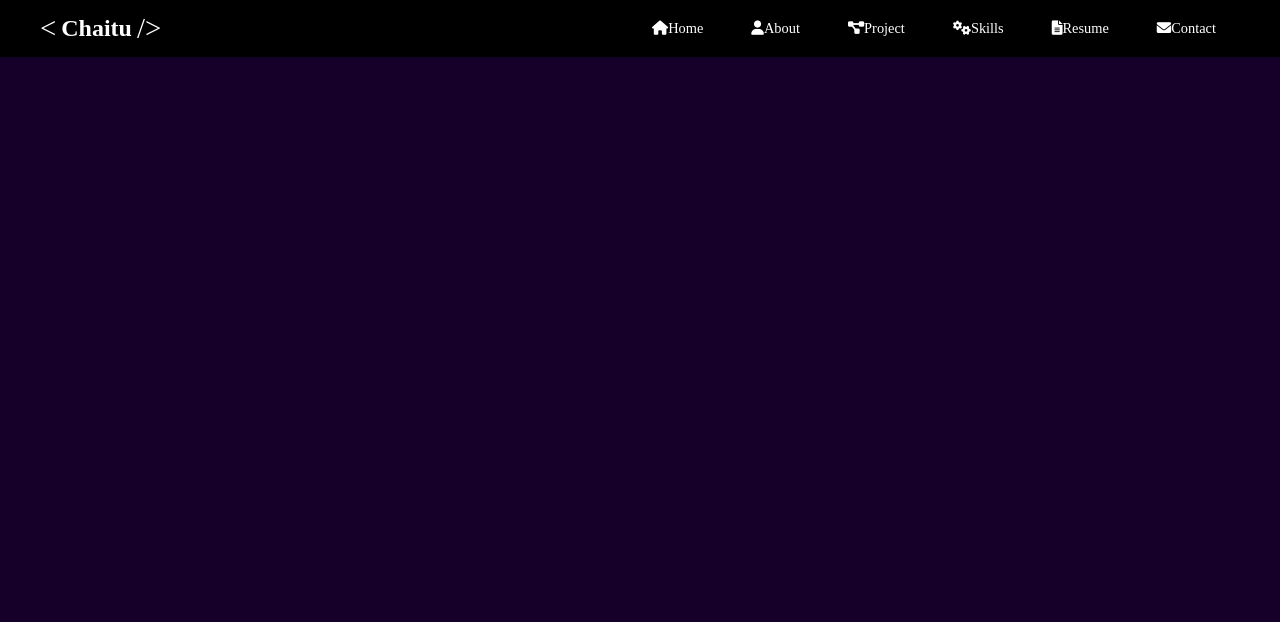
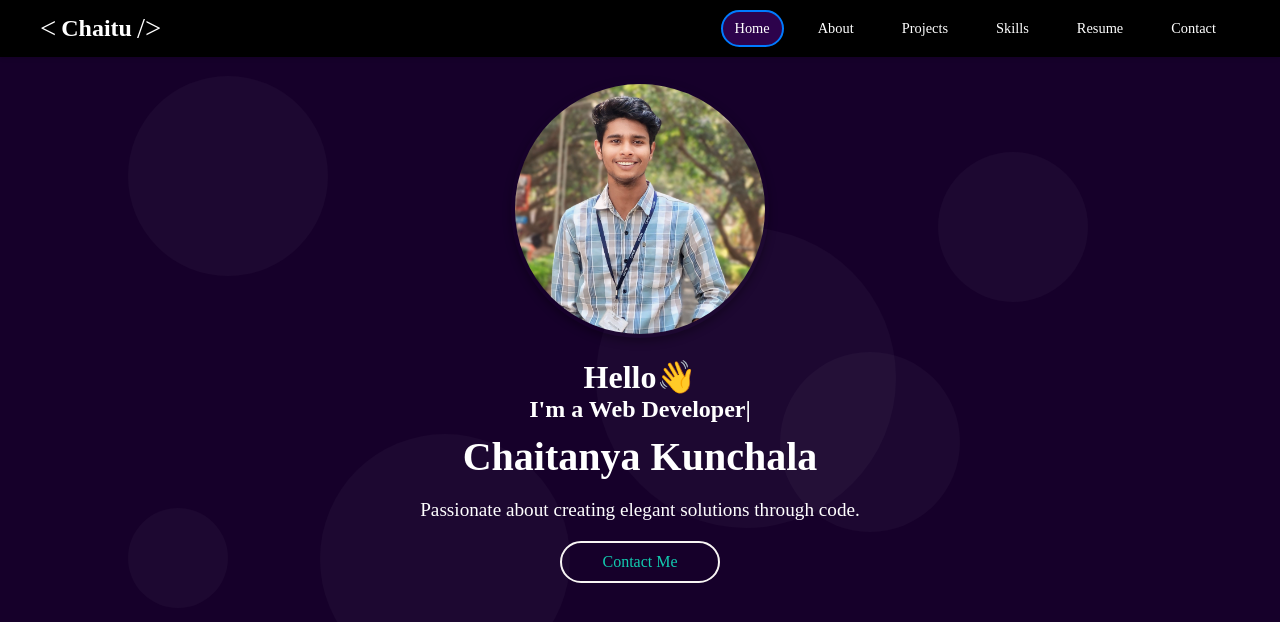
Before and after one commit to Chaitanyakunchala/ANGULAR-PORTFOLIO, an Angular app: page / in a window 1280 px wide. Shown: the top 622 px of the page. Built offline with nearby package versions, Linux system fonts and the light colour scheme.

Commit message:
nav bar changed

```diff
--- a/src/app/app-routing.module.ts
+++ b/src/app/app-routing.module.ts
@@ -8,14 +8,14 @@ import { ResumeComponent } from './resume/resume.component';
 import { ContactComponent } from './contact/contact.component';
 
 const routes: Routes = [
-  { path: 'home', component: HomeComponent },
+  { path: '', component: HomeComponent },
   { path: 'about', component: AboutComponent },
   { path: 'projects', component: ProjectsComponent },
   { path: 'skills', component: SkillsComponent },
   { path: 'resume', component: ResumeComponent },
   { path: 'contact', component: ContactComponent },
   //wildcard route for 404 page
-  { path: '', redirectTo: '', pathMatch: 'full' }
+  { path: '**', redirectTo: '', pathMatch: 'full' }
 ];
 
 @NgModule({
--- a/src/app/header/header.component.html
+++ b/src/app/header/header.component.html
@@ -1,7 +1,6 @@
 <header class="header">
   <div class="container">
-    <link rel="stylesheet" href="https://cdnjs.cloudflare.com/ajax/libs/font-awesome/6.0.0-beta3/css/all.min.css">
-    <a href="/home" class="logo">
+    <a href="" class="logo">
       <span class="logo-bracket">&lt;</span>
       <span class="logo-name">Chaitu</span>
       <span class="logo-bracket">/&gt;</span>
@@ -11,27 +10,27 @@
       <span class="navicon"></span>
     </label>
     <nav class="menu">
-      <a class="nav-link home" routerLink="/home" routerLinkActive="active" aria-current="page">
+      <a class="nav-link" routerLink="/" routerLinkActive="active" [routerLinkActiveOptions]="{ exact: true }">
         <i class="fas fa-home"></i>
         <span>Home</span>
       </a>
-      <a class="nav-link about" routerLink="/about" routerLinkActive="active">
+      <a class="nav-link" routerLink="/about" routerLinkActive="active" [routerLinkActiveOptions]="{ exact: true }">
         <i class="fas fa-user"></i>
         <span>About</span>
       </a>
-      <a class="nav-link projects" routerLink="/projects" routerLinkActive="active">
+      <a class="nav-link" routerLink="/projects" routerLinkActive="active" [routerLinkActiveOptions]="{ exact: true }">
         <i class="fas fa-project-diagram"></i>
-        <span>Project</span>
+        <span>Projects</span>
       </a>
-      <a class="nav-link skills" routerLink="/skills" routerLinkActive="active">
+      <a class="nav-link" routerLink="/skills" routerLinkActive="active" [routerLinkActiveOptions]="{ exact: true }">
         <i class="fas fa-cogs"></i>
         <span>Skills</span>
       </a>
-      <a class="nav-link resume" routerLink="/resume" routerLinkActive="active">
+      <a class="nav-link" routerLink="/resume" routerLinkActive="active" [routerLinkActiveOptions]="{ exact: true }">
         <i class="fas fa-file-alt"></i>
         <span>Resume</span>
       </a>
-      <a class="nav-link contact" routerLink="/contact" routerLinkActive="active">
+      <a class="nav-link" routerLink="/contact" routerLinkActive="active" [routerLinkActiveOptions]="{ exact: true }">
         <i class="fas fa-envelope"></i>
         <span>Contact</span>
       </a>
```
